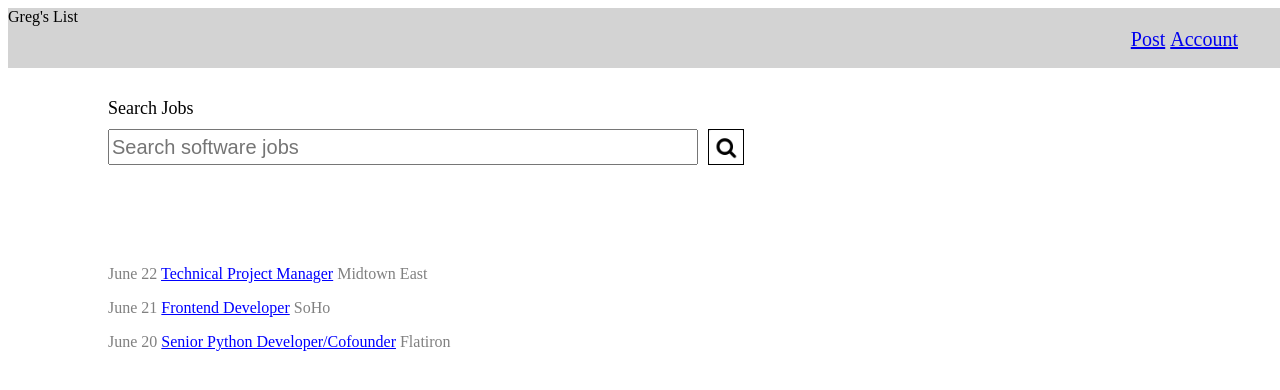
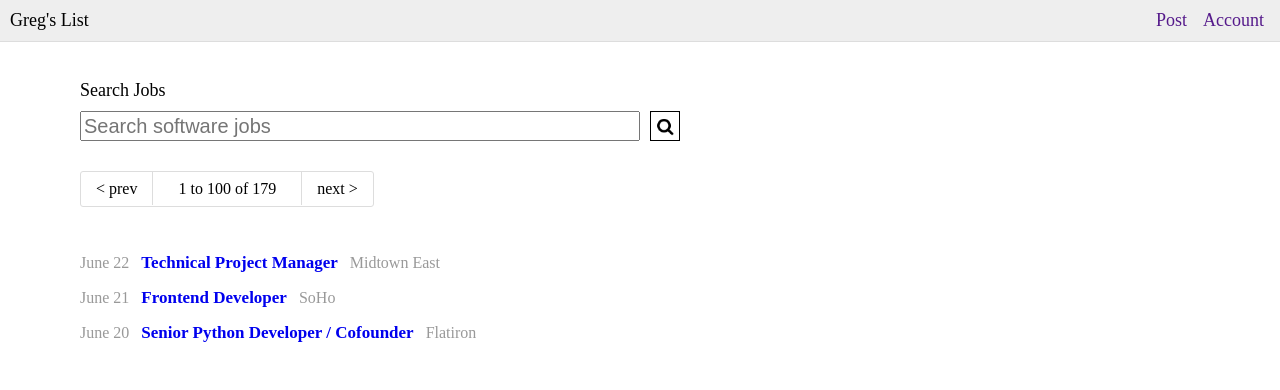
Before and after one commit to patricewhite/GregsList, a plain HTML site: page gregslist.html in a window 1280 px wide. Drawn offline with Linux system fonts and the light colour scheme.

Commit message:
updated with correct symantics

```diff
--- a/gregslist.html
+++ b/gregslist.html
@@ -6,33 +6,55 @@
     <title>Greg's List</title>
   </head>
   <body>
+    <header>
+      <a class="rl-logo">
+        <h1>Greg's List</h1>
+      </a>
+      <nav class="navbar">
+        <a href="" class="nav-link">Post</a>
+        <a href="" class="nav-link">Account</a>
+      </nav>
+    </header>
 
-    <nav class="navbar">
-      Greg's List
-      <ul>
-        <li><a href="https://www.google.com/">Post</a></li>
-        <li><a href="https://www.google.com/">Account</a></li>
-      </ul>
-    </nav>
-
-    <main>
+    <section>
       <form class="search" action="" method="post">
         <label for="POST-search">Search Jobs</label>
         <input class="bar" id="POST-search" type="text" name="search" placeholder="Search software jobs">
-        <input class="magnifyglass" type="image" src="magnifying-glass.png" value="">
+        <input class="magnifyglass" type="image" src="magnifying-glass.png" alt="Search" role="button">
       </form>
+    </section>
 
-      <section>
-        <div class="box outter"></div>
-      </section>
+    <nav class="pages">
+      <a class="pages-button">&lt; prev</a>
+      <span class="pages-display">1 to 100 of 179</span>
+      <a class="pages-button">next &gt;</a>
+    </nav>
 
-      <section class="results">
-        <p>June 22 <a href="https://www.google.com/">Technical Project Manager</a> Midtown East</p>
-        <p>June 21 <a href="https://www.google.com/">Frontend Developer</a> SoHo</p>
-        <p>June 20 <a href="https://www.google.com/">Senior Python Developer/Cofounder</a> Flatiron</p>
-      </section>
+    <!-- Not Symantically done
+    <main class="results">
+      <p>June 22 <a href="https://www.google.com/">Technical Project Manager</a> Midtown East</p>
+      <p>June 21 <a href="https://www.google.com/">Frontend Developer</a> SoHo</p>
+      <p>June 20 <a href="https://www.google.com/">Senior Python Developer/Cofounder</a> Flatiron</p>
+    </main> -->
+
+    <main>
+      <ul class="listings">
+        <li class="listing">
+          <span class="listing-date">June 22</span>
+          <a href="#" class="listing-title">Technical Project Manager</a>
+          <span class="listing-location">Midtown East</span>
+        </li>
+        <li class="listing">
+          <span class="listing-date">June 21</span>
+          <a href="#" class="listing-title">Frontend Developer</a>
+          <span class="listing-location">SoHo</span>
+        </li>
+        <li class="listing">
+          <span class="listing-date">June 20</span>
+          <a href="#" class="listing-title">Senior Python Developer / Cofounder</a>
+          <span class="listing-location">Flatiron</span>
+        </li>
+      </ul>
     </main>
-
-
   </body>
 </html>
--- a/gregstyle.css
+++ b/gregstyle.css
@@ -1,14 +1,63 @@
-.navbar {
-  position: fixed;
-  background-color: lightgrey;
-  height: 60px;
-	width: 100%;
+/*Re-done nav sercion*/
+* {
+  box-sizing: border-box;
 }
 
-/*.navbar dt {
-  font-size: 25px;
-}*/
+body {
+  margin: 0;
+  padding: 80px;
+}
 
+header {
+  position: fixed;
+  top: 0;
+  left: 0;
+  right: 0;
+  padding: 10px;
+
+  background-color: #EEEEEE;
+  border-bottom: 1px solid #DDDDDD;
+}
+
+.rl-logo {
+  display: inline-block;
+  border-radius: 100%;
+  font-weight: 800;
+}
+
+.nav-link {
+  font-size: 18px;
+  padding: 0 6px;
+}
+
+a {
+  text-decoration: none;
+}
+
+a:hover {
+  text-decoration: underline;
+}
+
+.rl-logo {
+  display: inline-block;
+  border-radius: 100%;
+  font-weight: 800;
+}
+
+.rl-logo h1 {
+  font-weight: normal;
+  margin: 0;
+  padding: 0;
+  font-size: 18px;
+}
+
+.navbar {
+  position: absolute;
+  right: 10px;
+  top: 10px;
+}
+
+/* original nav bar list style
 .navbar ul {
   list-style-type: : none;
   display: inline-block;
@@ -19,11 +68,11 @@
 
 .navbar li {
   display: inline-block;
-}
+}*/
 
+/*search bar*/
 .search {
-  padding-top: 90px;
-  padding-left: 100px;
+  margin-bottom: 30px;
 
 }
 
@@ -41,7 +90,7 @@
 }
 
 .magnifyglass {
-  height: 34px;
+  height: 30px;
   border: 1px solid black;
   position: fixed;
 }
@@ -52,12 +101,33 @@
   padding-top: 50px;
 }
 
-.results a{
-  color: blue;
+/*result pages */
+.pages {
+  display: inline-block; /* Tricky, this could start wrapping!  */
+  font-size: 0;
+  margin-bottom: 30px;
+  border: 1px solid #DDDDDD;
+  border-radius: 3px;
 }
 
-.box {
-  font-size: 0;
+.pages-button {
+  font-size: 16px;
+  display: inline-block;
+  padding: 8px 15px;
+  border-radius: 3px;
+}
+
+.pages-display {
+  font-size: 16px;
+  padding: 0 30px;
+  padding: 8px 25px;
+  border-left: 1px solid #DDDDDD;
+  border-right: 1px solid #DDDDDD;
+}
+
+/*result listings just typing it in*/
+/*.results a{
+  color: blue;
 }
 
 .outter {
@@ -72,4 +142,33 @@
   width: 50%;
   display: inline-block;;
   font-size:0;
+}*/
+/*result listings using list form instead of just typing it*/
+.listings {
+  padding: 0;
 }
+
+.listing {
+  list-style: none;
+  margin-bottom: 15px;
+}
+
+.listing-date ,
+.listing-location {
+  color: #999;
+}
+
+.listing-title {
+  font-weight: bold;
+  font-size: 17px;
+  margin-left: 8px;
+  margin-right: 8px;
+}
+
+.search-button {
+  vertical-align: bottom;
+}
+
+.star-icon, .magnifying-glass-icon {
+  height: 100%;
+}
```
